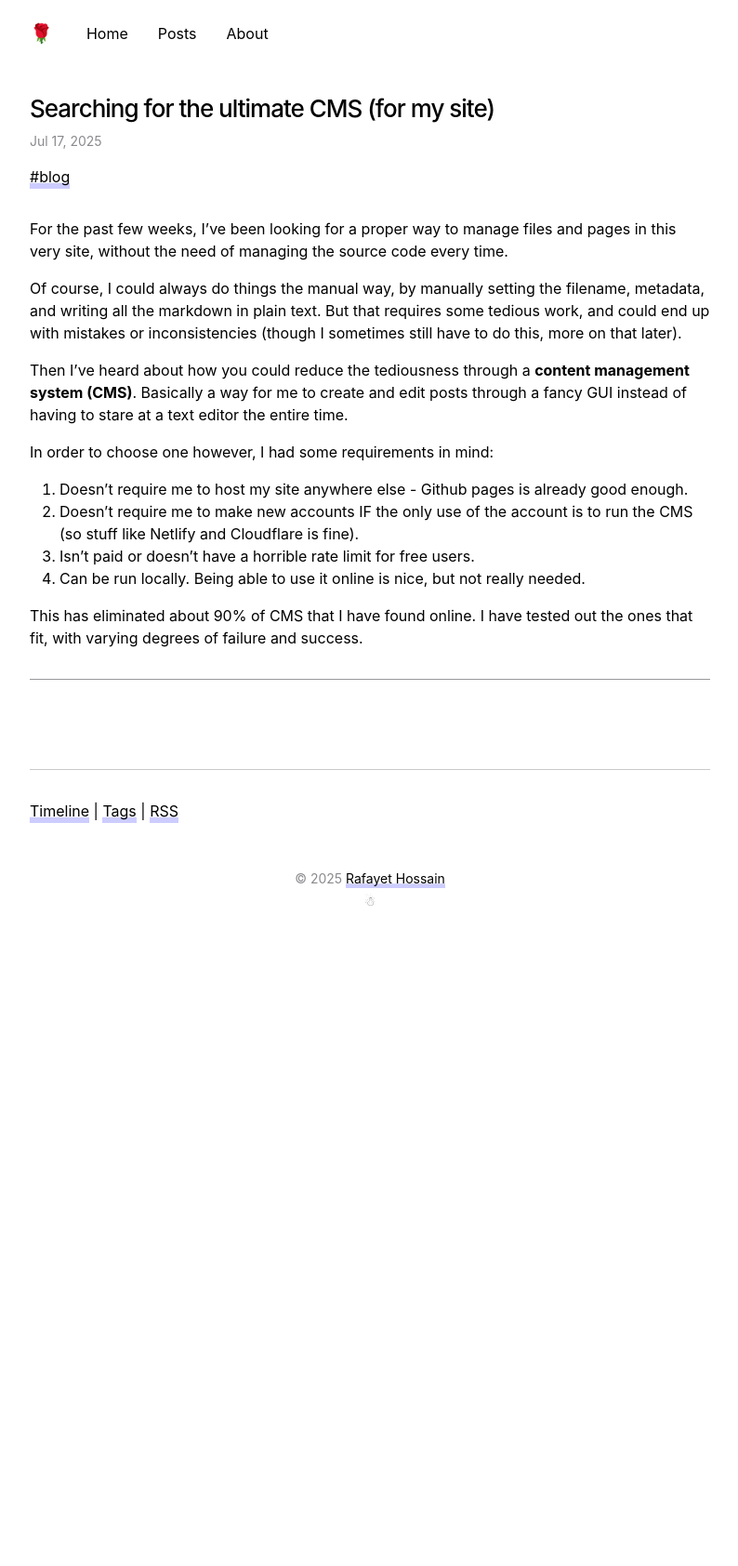
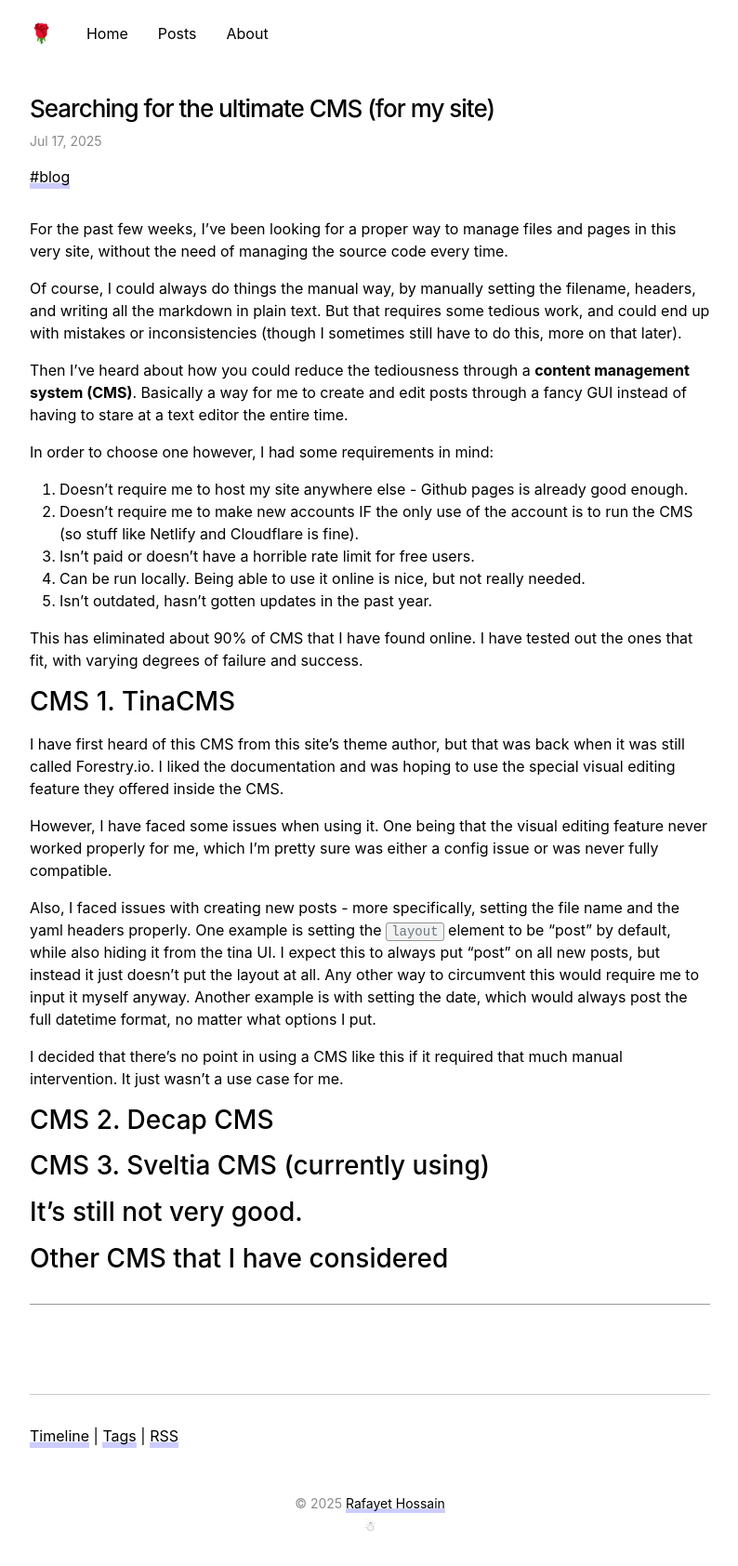
Before and after one commit to rafayet-git/hos.sh, a Jekyll site: the page built from _posts/2025-07-18-searching-for-the-ultimate-cms-for-my-site.md, in a window 1280 px wide. Shown: the whole page at 93% size, without its empty margins (242-1036 px from the left). Built offline with Jekyll 4.4.1, drawn with Linux system fonts in a browser that asks for light colours; comment, search, counter and statistics services are not loaded; before the commit the page ends 1012 px from its top, so only the background shows below that.

Commit message:
Update Posts “2025-07-18-searching-for-the-ultimate-cms-for-my-site”

```diff
--- a/_posts/2025-07-18-searching-for-the-ultimate-cms-for-my-site.md
+++ b/_posts/2025-07-18-searching-for-the-ultimate-cms-for-my-site.md
@@ -6,7 +6,7 @@ tags: blog
 ---
 For the past few weeks, I've been looking for a proper way to manage files and pages in this very site, without the need of managing the source code every time.
 
-Of course, I could always do things the manual way, by manually setting the filename, metadata, and writing all the markdown in plain text. But that requires some tedious work, and could end up with mistakes or inconsistencies (though I sometimes still have to do this, more on that later).
+Of course, I could always do things the manual way, by manually setting the filename, headers, and writing all the markdown in plain text. But that requires some tedious work, and could end up with mistakes or inconsistencies (though I sometimes still have to do this, more on that later).
 
 Then I've heard about how you could reduce the tediousness through a **content management system (CMS)**. Basically a way for me to create and edit posts through a fancy GUI instead of having to stare at a text editor the entire time.
 
@@ -16,5 +16,21 @@ In order to choose one however, I had some requirements in mind:
 2. Doesn't require me to make new accounts IF the only use of the account is to run the CMS (so stuff like Netlify and Cloudflare is fine).
 3. Isn't paid or doesn't have a horrible rate limit for free users.
 4. Can be run locally. Being able to use it online is nice, but not really needed.
+5. Isn't outdated, hasn't gotten updates in the past year.
 
 This has eliminated about 90% of CMS that I have found online. I have tested out the ones that fit, with varying degrees of failure and success.
+
+### CMS 1. TinaCMS
+
+I have first heard of this CMS from this site's theme author, but that was back when it was still called Forestry.io. I liked the documentation and was hoping to use the special visual editing feature they offered inside the CMS.
+
+However, I have faced some issues when using it. One being that the visual editing feature never worked properly for me, which I'm pretty sure was either a config issue or was never fully compatible.
+
+Also, I faced issues with creating new posts - more specifically, setting the file name and the yaml headers properly. One example is setting the `layout` element to be "post" by default, while also hiding it from the tina UI. I expect this to always put "post" on all new posts, but instead it just doesn't put the layout at all. Any other way to circumvent this would require me to input it myself anyway. Another example is with setting the date, which would always post the full datetime format, no matter what options I put.
+
+I decided that there's no point in using a CMS like this if it required that much manual intervention. It just wasn't a use case for me.
+
+### CMS 2. Decap CMS
+### CMS 3. Sveltia CMS (currently using)
+### It's still not very good.
+### Other CMS that I have considered
```
